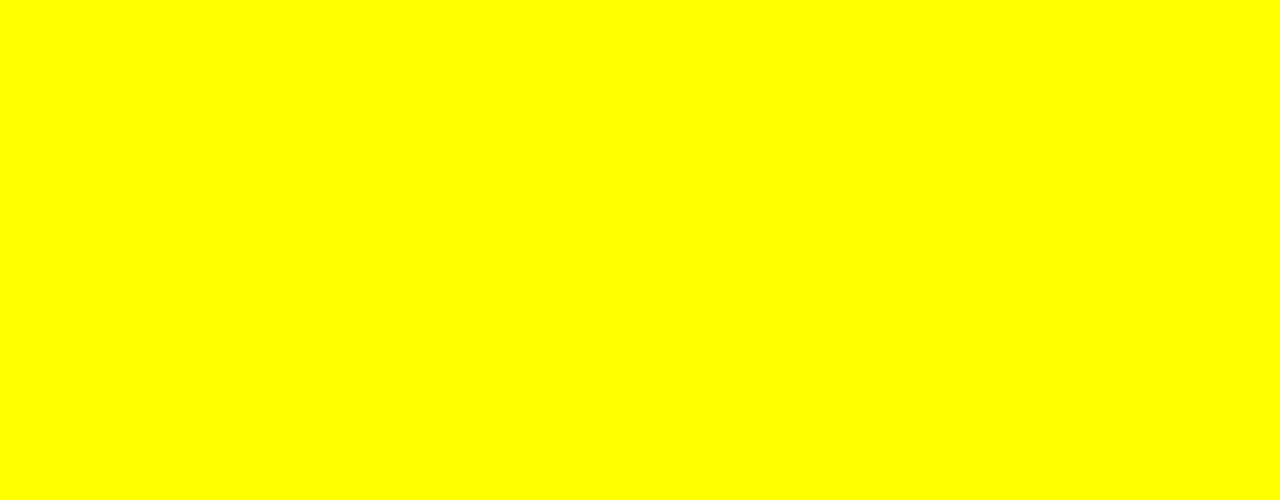
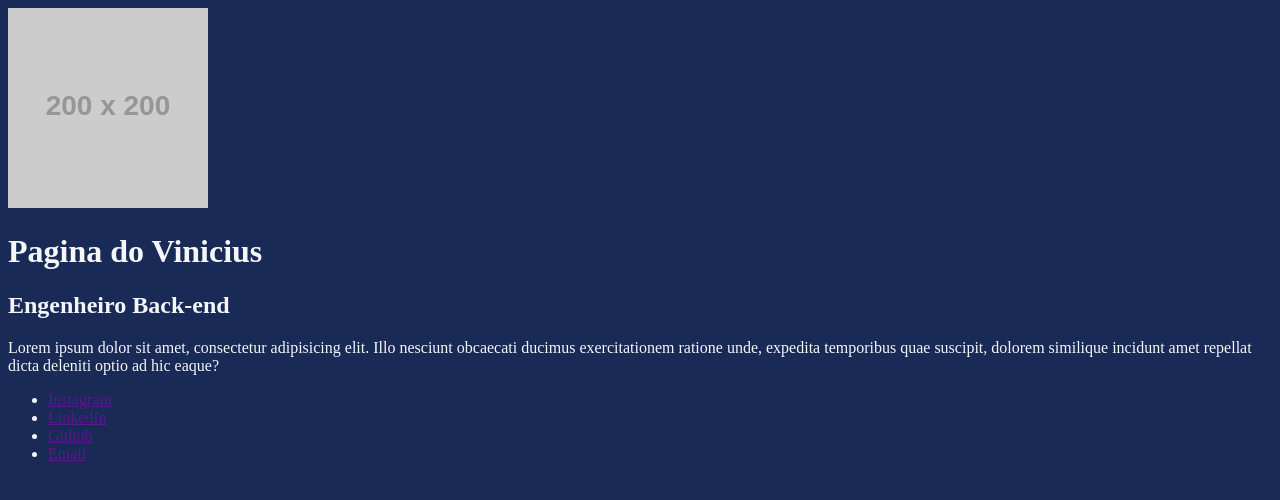
Before and after one commit to viniCaliman/aula_less, a website: page index.html in a window 1280 px wide. Drawn offline with Linux system fonts and the light colour scheme; placeholder pictures from the web are drawn by us.

Commit message:
second lesson: criação das variaveis e configuração da página e estilos

```diff
--- a/index.html
+++ b/index.html
@@ -7,6 +7,30 @@
     <link rel="stylesheet" href="build/styles/main.css">
 </head>
 <body>
+    <header>
+        <img src="https://via.placeholder.com/200x200" alt="img">
+        <h1>Pagina do Vinicius</h1>
+        <h2>Engenheiro Back-end</h2>
+        <p>
+            Lorem ipsum dolor sit amet, consectetur adipisicing elit. Illo nesciunt obcaecati ducimus exercitationem ratione unde, expedita temporibus quae suscipit, dolorem similique incidunt amet repellat dicta deleniti optio ad hic eaque?
+        </p>
+        <nav>
+            <ul>
+                <li>
+                    <a href="">Instagram</a>
+                </li>
+                <li>
+                    <a href="">LinkedIn</a>
+                </li>
+                <li>
+                    <a href="">Github</a>
+                </li>
+                <li>
+                    <a href="">Email</a>
+                </li>
+            </ul>
+        </nav>
+    </header>
 
 </body>
 </html>
--- a/src/styles/main.less
+++ b/src/styles/main.less
@@ -1,3 +1,6 @@
+@import 'variaveis.less';
+
 body {
-    background-color: yellow;
+    background-color: @background-color;
+    color: @text-color;
 }
--- /dev/null
+++ b/src/styles/variaveis.less
@@ -0,0 +1,3 @@
+@background-color: #192a56;
+@button-color: #0097e6;
+@text-color: #f5f6fa;
```
Also changed, not shown: build/styles/main.css.
